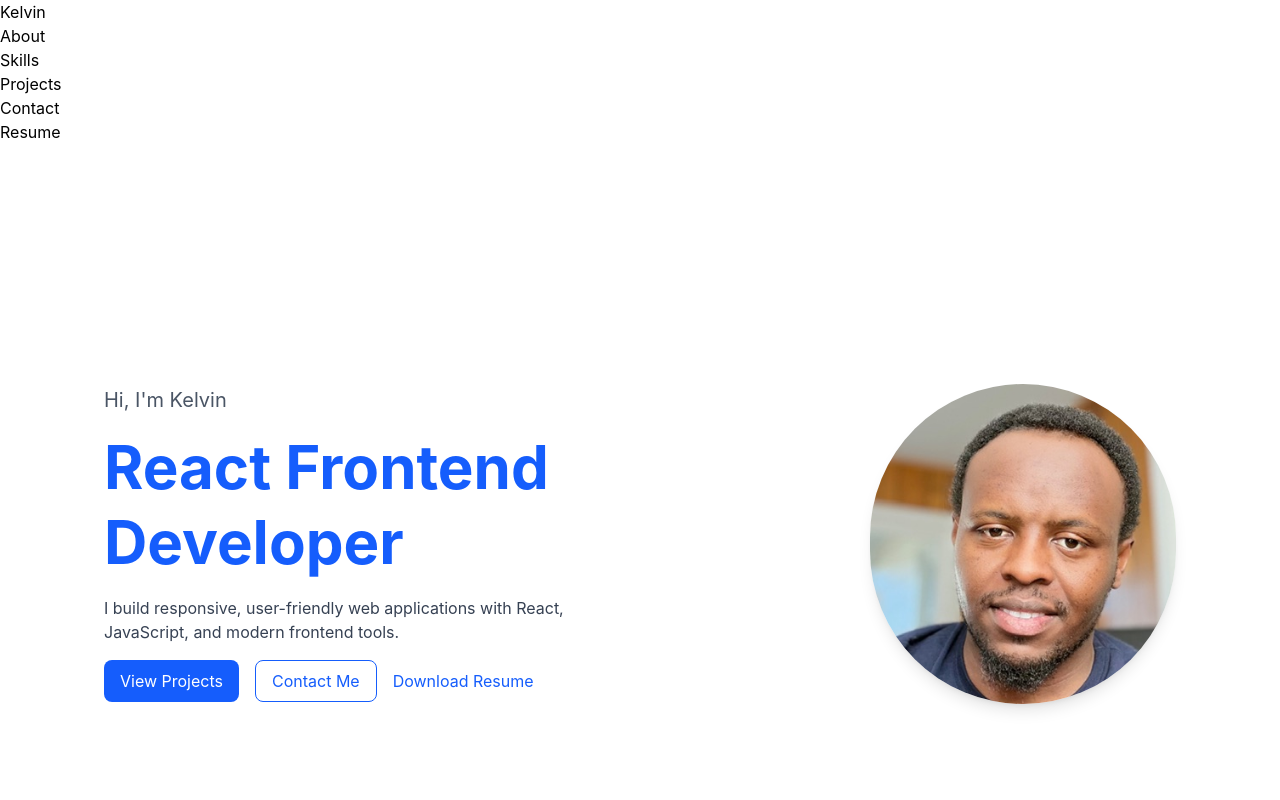
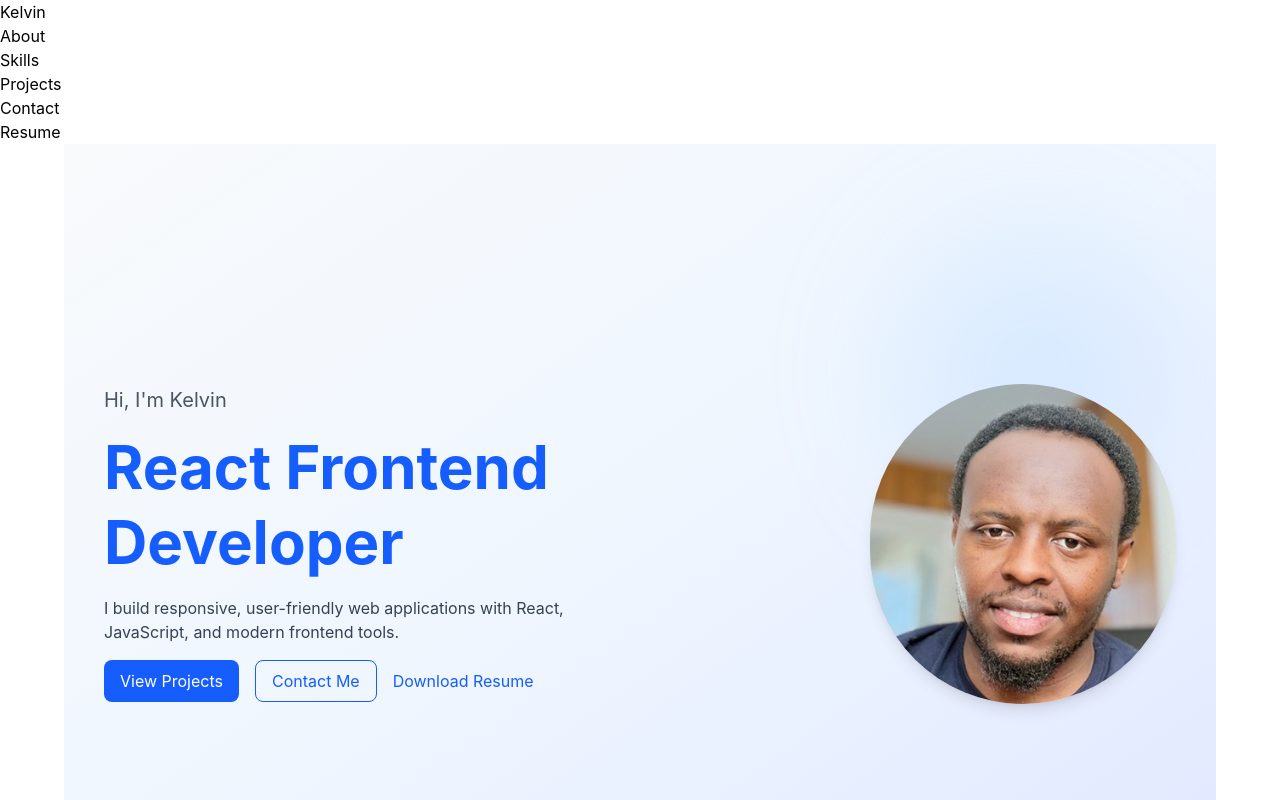
Before and after one commit to Mankelvo/personal-portfolio, a React (Vite) app: page / in a window 1280 px wide. Shown: the top 800 px of the page. Built offline with nearby package versions, Linux system fonts and the light colour scheme.

Commit message:
Style Hero section and add modern background effects

```diff
--- a/src/components/sections/Hero.jsx
+++ b/src/components/sections/Hero.jsx
@@ -3,24 +3,25 @@ import Button from '../ui/Button';
 
 function Hero(){
     return (
-        <section className=" max-w-6xl mx-auto min-h-screen flex   flex-col md:flex-row items-center justify-center gap-10 px-10 py-12 ">
+        <section className="relative z-10 overflow-hidden bg-gradient-to-br from-slate-50 via-blue-50 to-indigo-100 max-w-6xl mx-auto min-h-screen flex flex-col md:flex-row items-center justify-center gap-10 px-10 py-12">
+             <div className="absolute right-10 top-20 w-72 h-72 bg-blue-300 rounded-full blur-3xl opacity-20"></div>
                <div className="flex flex-col gap-4 text-center md:text-left">
         <p className="text-lg md:text-xl text-gray-600">Hi, I'm Kelvin</p>
         <h1 className="text-4xl md:text-6xl font-bold text-blue-600 leading-tight">React Frontend Developer</h1>
         <p className="max-w-lg text-gray-700">I build responsive, user-friendly web applications with React,
         JavaScript, and modern frontend tools.</p>
 
-     <div className="flex  flex-wrap justify-center md:justify-start gap-4 ">
+     <div className="flex flex-wrap justify-center md:justify-start gap-4">
  <Button text="View Projects" variant="primary"/>
       <Button text="Contact Me" variant="secondary"/>
        <Button text="Download Resume" variant="tertiary"/>
      </div>
-
-        </div>
+       </div>
         <div  >
                     <img className="h-64 w-64 md:w-80 md:h-80 object-cover rounded-full shadow-lg" src={Kelvin} alt="Kelvin Portrait"/>
 
         </div>
+
         </section>
     )
 }
```
